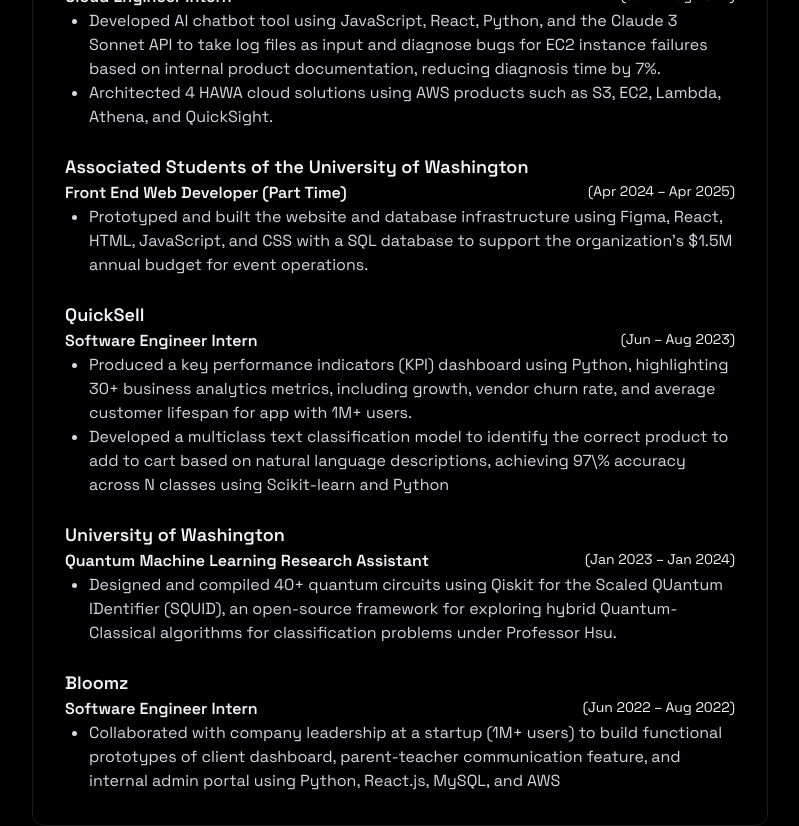
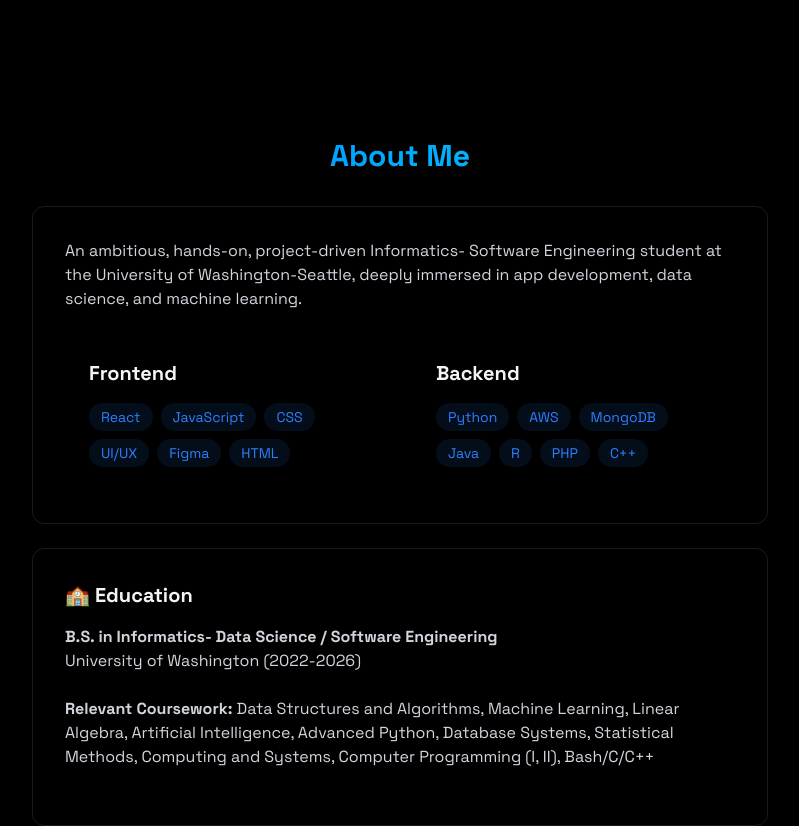
Before and after one commit to aryanpalave/aryans-portfolio, a React (Vite) app: page / in a window 1280 px wide. Shown: the part 1720-2546 px from the top of the page, without its empty margins (240-1039 px from the left). Built offline with nearby package versions, Linux system fonts and the light colour scheme.

Commit message:
updated resume and project page order

```diff
--- a/src/App.jsx
+++ b/src/App.jsx
@@ -23,8 +23,8 @@
         <Navbar menuOpen={menuOpen} setMenuOpen={setMenuOpen} />
         <MobileMenu menuOpen={menuOpen} setMenuOpen={setMenuOpen} />
         <Home />
+        <Projects />
         <About />
-        <Projects />
       </div>
     </>
   );
--- a/src/components/sections/About.jsx
+++ b/src/components/sections/About.jsx
@@ -90,10 +90,10 @@
 
             <ul className="list-disc ml-6 text-gray-300">
               <li>
-                Developed AI chatbot tool using JavaScript, React, Python, and the Claude 3 Sonnet API to take log files as input and diagnose bugs for EC2 instance failures based on internal product documentation, reducing diagnosis time by 7%.
+                Developed an AI chatbot tool using JavaScript + React + Python + Claude 3 Sonnet API to ingest log files and generate a summary detailing failure for AWS EC2 (Elastic Compute Cloud) instances, resulting in a 14% decrease in diagnosis time by engineers.
               </li>
               <li>
-                Architected 4 HAWA cloud solutions using AWS products such as S3, EC2, Lambda, Athena, and QuickSight.
+              Architected and presented 4 cloud solutions using AWS products such as S3 (Simple Storage Service), Lambda, Athena, and QuickSight (stress-tested for 10M+ records & &lt;1s latency)
               </li>
             </ul>
           </div>
@@ -125,10 +125,9 @@
 
             <ul className="list-disc ml-6 text-gray-300">
               <li>
-                Produced a key performance indicators (KPI) dashboard using Python, highlighting 30+ business analytics metrics, including growth, vendor churn rate, and average customer lifespan for app with 1M+ users.
-              </li>
+              Produced a KPI (Key Performance Indicators) dashboard using Python, highlighting 30+ metrics (growth, vendor churn rate, average customer lifespan, etc.) for Quicksell (1M+ users), improving customer retention by 19%              </li>
               <li>
-              Developed a multiclass text classification model to identify the correct product to add to cart based on natural language descriptions, achieving 97\% accuracy across N classes using Scikit-learn and Python              </li>
+              Developed a recommendation engine in Python (scikit-learn) to match customer product descriptions with vendor catalog items, achieving 97% top-1 match accuracy and boosting revenue by 8% through better product discovery             </li>
             </ul>
           </div>
 
@@ -143,28 +142,10 @@
 
             <ul className="list-disc ml-6 text-gray-300">
               <li>
-                Designed and compiled 40+ quantum circuits using Qiskit for the Scaled QUantum IDentifier (SQUID), an open-source framework for exploring hybrid Quantum-Classical algorithms for classification problems under Professor Hsu.
+              Compiled 40+ quantum circuits using Qiskit for the Scaled QUantum IDentifier (SQUID), an open-source framework for hybrid Quantum-Classical algorithms under Professor Hsu, reducing classification time for the MNIST dataset by 17% with results included in a research paper.
               </li>
             </ul>
           </div>
-
-          <br />
-
-          <div>
-            <h4 className="font-semibold text-lg">Bloomz</h4>
-            <div className="flex justify-between">
-              <h4 className="font-semibold">Software Engineer Intern</h4>
-              <h4 className="text-sm">(Jun 2022 – Aug 2022)</h4>
-            </div>
-
-            <ul className="list-disc ml-6 text-gray-300">
-              <li>
-              Collaborated with company leadership at a startup (1M+ users) to build functional prototypes of client dashboard,
-              parent-teacher communication feature, and internal admin portal using Python, React.js, MySQL, and AWS
-              </li>
-            </ul>
-          </div>
-
           </div>
 
         </div>
```
